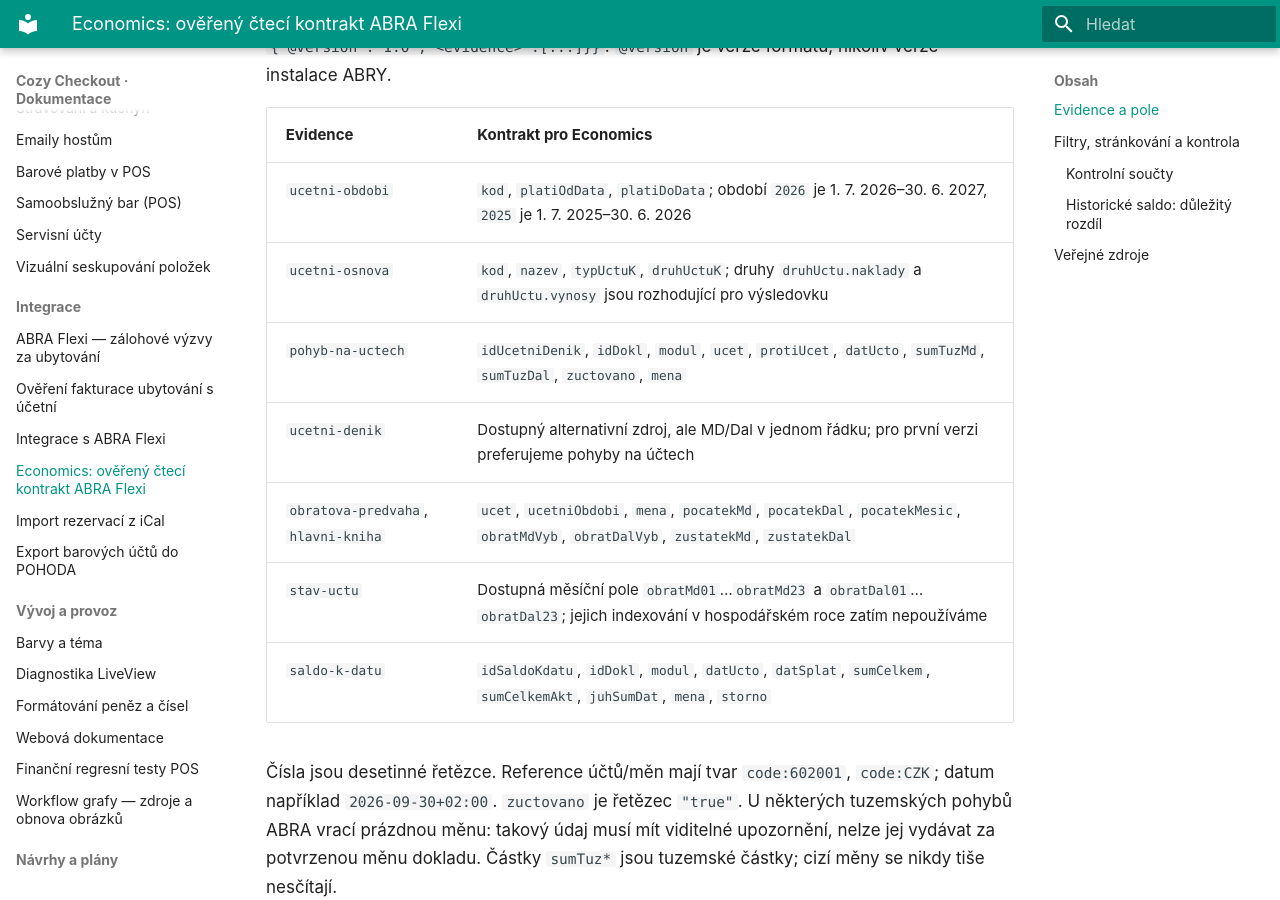
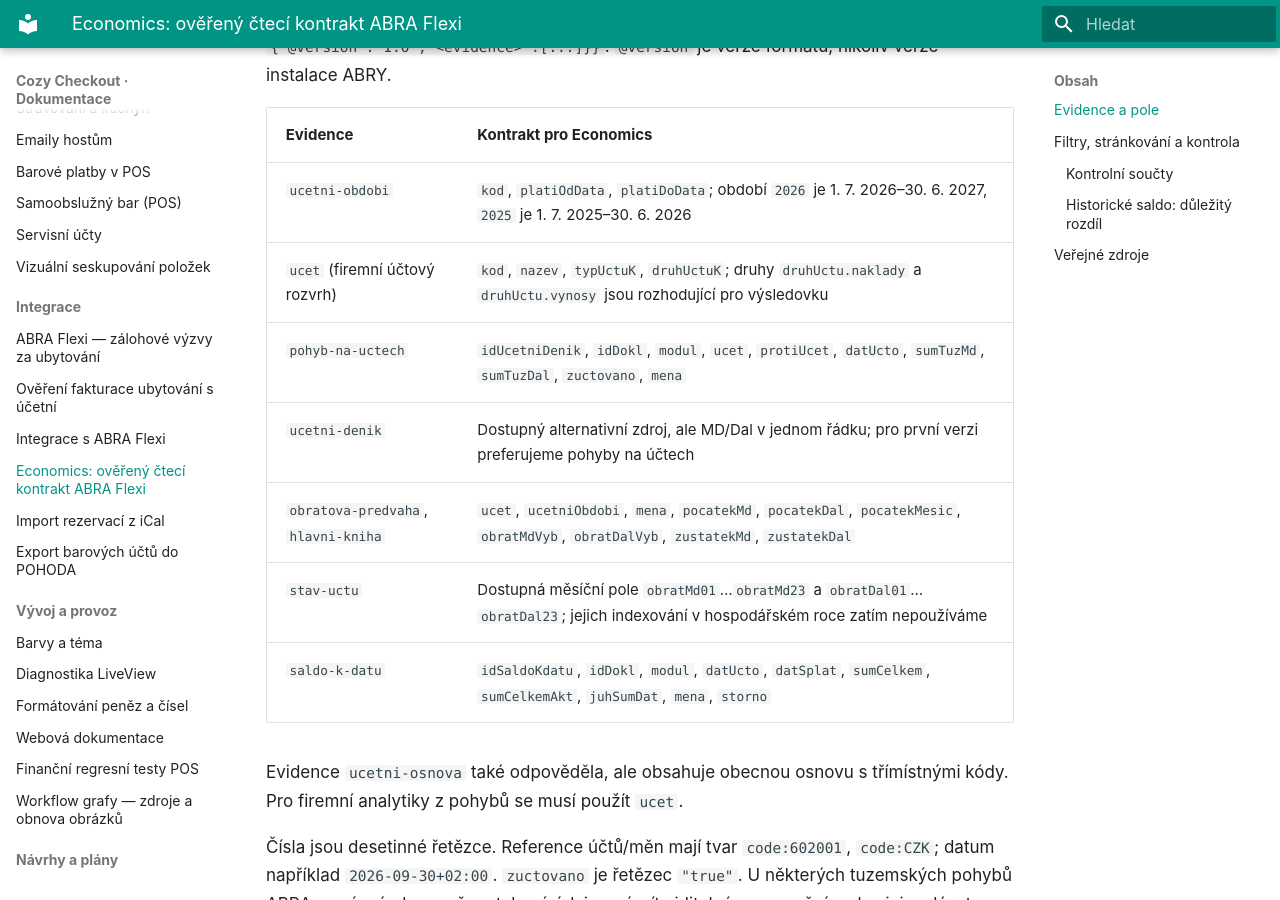
Before and after one commit to michalhorcic/cozy-checkout, an MkDocs documentation site: the page built from docs/integrations/ECONOMICS_ABRA_CONTRACT.md, in a window 1280 px wide and 900 px high, scrolled down 409 px. Built offline with MkDocs 1.6.1 and Material for MkDocs 9.7.7, drawn with Linux system fonts in a browser that asks for light colours.

Commit message:
Use company account chart and supported multi-column ordering

```diff
--- a/docs/integrations/ECONOMICS_ABRA_CONTRACT.md
+++ b/docs/integrations/ECONOMICS_ABRA_CONTRACT.md
@@ -14,12 +14,15 @@
 | Evidence | Kontrakt pro Economics |
 | --- | --- |
 | `ucetni-obdobi` | `kod`, `platiOdData`, `platiDoData`; období `2026` je 1. 7. 2026–30. 6. 2027, `2025` je 1. 7. 2025–30. 6. 2026 |
-| `ucetni-osnova` | `kod`, `nazev`, `typUctuK`, `druhUctuK`; druhy `druhUctu.naklady` a `druhUctu.vynosy` jsou rozhodující pro výsledovku |
+| `ucet` (firemní účtový rozvrh) | `kod`, `nazev`, `typUctuK`, `druhUctuK`; druhy `druhUctu.naklady` a `druhUctu.vynosy` jsou rozhodující pro výsledovku |
 | `pohyb-na-uctech` | `idUcetniDenik`, `idDokl`, `modul`, `ucet`, `protiUcet`, `datUcto`, `sumTuzMd`, `sumTuzDal`, `zuctovano`, `mena` |
 | `ucetni-denik` | Dostupný alternativní zdroj, ale MD/Dal v jednom řádku; pro první verzi preferujeme pohyby na účtech |
 | `obratova-predvaha`, `hlavni-kniha` | `ucet`, `ucetniObdobi`, `mena`, `pocatekMd`, `pocatekDal`, `pocatekMesic`, `obratMdVyb`, `obratDalVyb`, `zustatekMd`, `zustatekDal` |
 | `stav-uctu` | Dostupná měsíční pole `obratMd01`…`obratMd23` a `obratDal01`…`obratDal23`; jejich indexování v hospodářském roce zatím nepoužíváme |
 | `saldo-k-datu` | `idSaldoKdatu`, `idDokl`, `modul`, `datUcto`, `datSplat`, `sumCelkem`, `sumCelkemAkt`, `juhSumDat`, `mena`, `storno` |
+
+Evidence `ucetni-osnova` také odpověděla, ale obsahuje obecnou osnovu
+s třímístnými kódy. Pro firemní analytiky z pohybů se musí použít `ucet`.
 
 Čísla jsou desetinné řetězce. Reference účtů/měn mají tvar `code:602001`,
 `code:CZK`; datum například `2026-09-30+02:00`. `zuctovano` je řetězec
```
Also changed, not shown: 2 other files.
